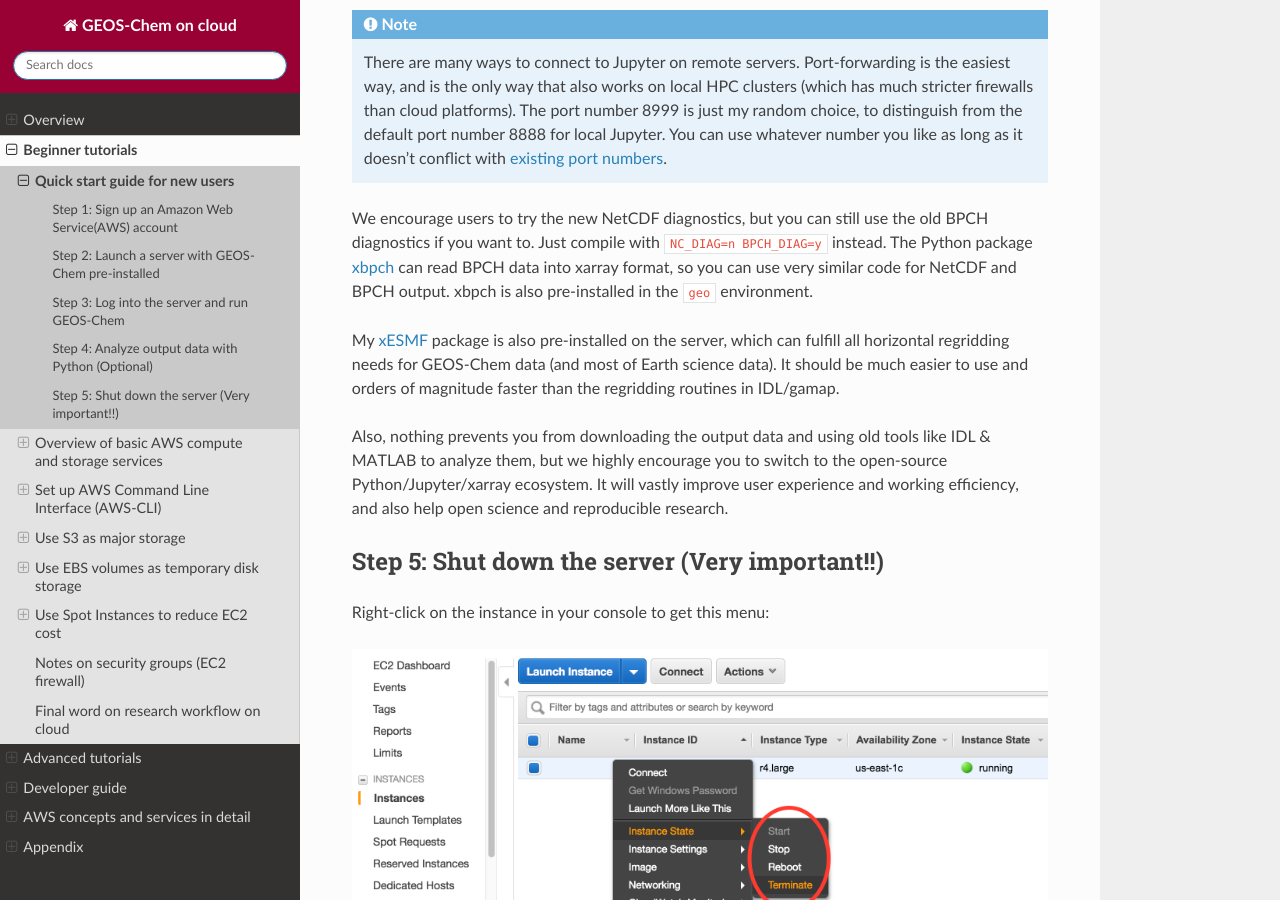
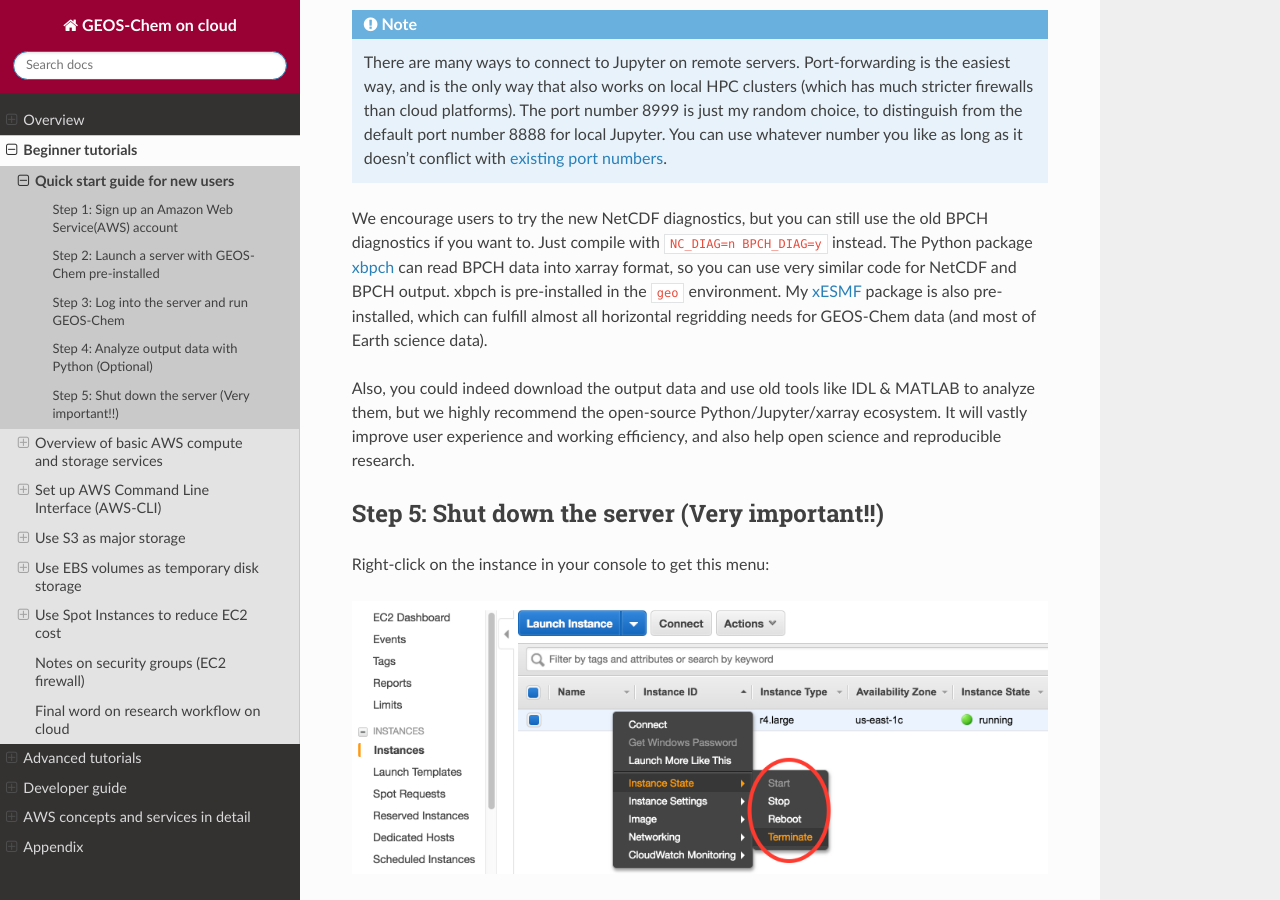
Before and after one commit to geoschem/geos-chem-cloud, a Sphinx documentation site: the page built from doc/source/chapter02_beginner-tutorial/quick-start.rst, in a window 1280 px wide and 900 px high, scrolled down 7847 px. Built offline with Sphinx 7.4.7 and the Read the Docs theme 2.0.0, drawn with Linux system fonts in a browser that asks for light colours.

Commit message:
Wording fix

```diff
--- a/doc/source/chapter02_beginner-tutorial/quick-start.rst
+++ b/doc/source/chapter02_beginner-tutorial/quick-start.rst
@@ -186,11 +186,9 @@
 .. note::
   There are many ways to connect to Jupyter on remote servers. Port-forwarding is the easiest way, and is the only way that also works on local HPC clusters (which has much stricter firewalls than cloud platforms). The port number 8999 is just my random choice, to distinguish from the default port number 8888 for local Jupyter. You can use whatever number you like as long as it doesn't conflict with `existing port numbers <https://en.wikipedia.org/wiki/Port_(computer_networking)#Common_port_numbers>`_.
 
-We encourage users to try the new NetCDF diagnostics, but you can still use the old BPCH diagnostics if you want to. Just compile with ``NC_DIAG=n BPCH_DIAG=y`` instead. The Python package `xbpch <http://xbpch.readthedocs.io>`_ can read BPCH data into xarray format, so you can use very similar code for NetCDF and BPCH output. xbpch is also pre-installed in the ``geo`` environment.
+We encourage users to try the new NetCDF diagnostics, but you can still use the old BPCH diagnostics if you want to. Just compile with ``NC_DIAG=n BPCH_DIAG=y`` instead. The Python package `xbpch <http://xbpch.readthedocs.io>`_ can read BPCH data into xarray format, so you can use very similar code for NetCDF and BPCH output. xbpch is pre-installed in the ``geo`` environment. My `xESMF <http://xesmf.readthedocs.io>`_ package is also pre-installed, which can fulfill almost all horizontal regridding needs for GEOS-Chem data (and most of Earth science data).
 
-My `xESMF <http://xesmf.readthedocs.io>`_ package is also pre-installed on the server, which can fulfill all horizontal regridding needs for GEOS-Chem data (and most of Earth science data). It should be much easier to use and orders of magnitude faster than the regridding routines in IDL/gamap.
-
-Also, nothing prevents you from downloading the output data and using old tools like IDL & MATLAB to analyze them, but we highly encourage you to switch to the open-source Python/Jupyter/xarray ecosystem. It will vastly improve user experience and working efficiency, and also help open science and reproducible research.
+Also, you could indeed download the output data and use old tools like IDL & MATLAB to analyze them, but we highly recommend the open-source Python/Jupyter/xarray ecosystem. It will vastly improve user experience and working efficiency, and also help open science and reproducible research.
 
 Step 5: Shut down the server (Very important!!)
 -----------------------------------------------
```
